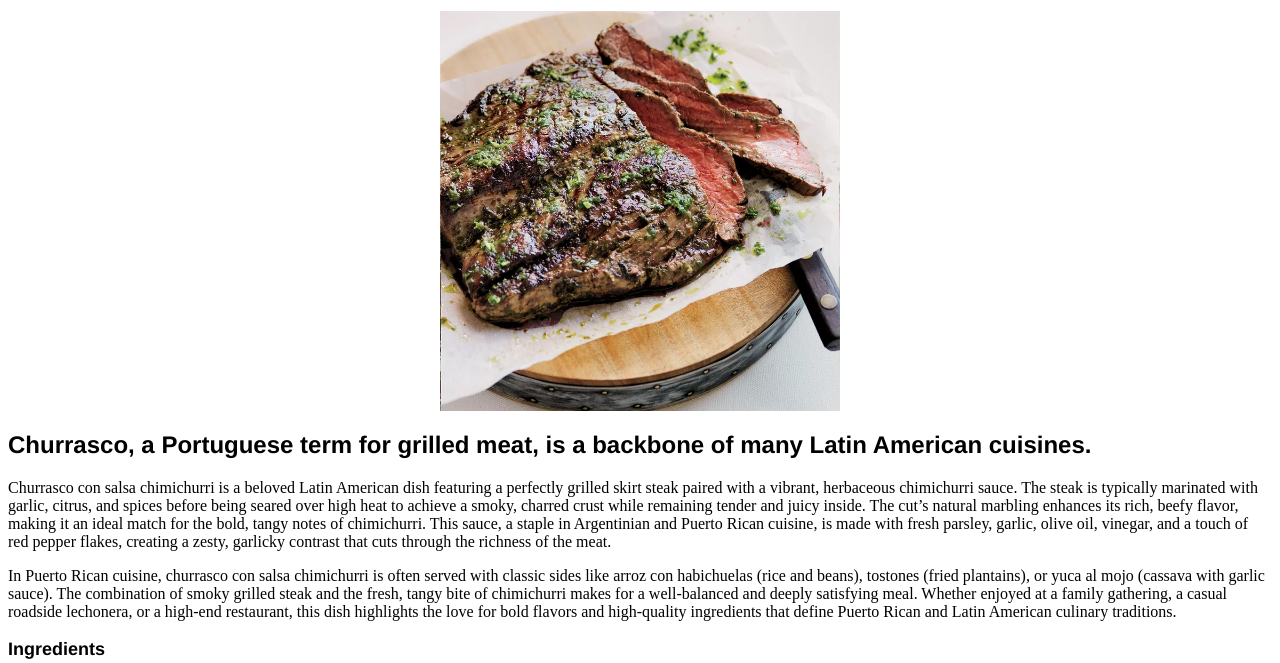
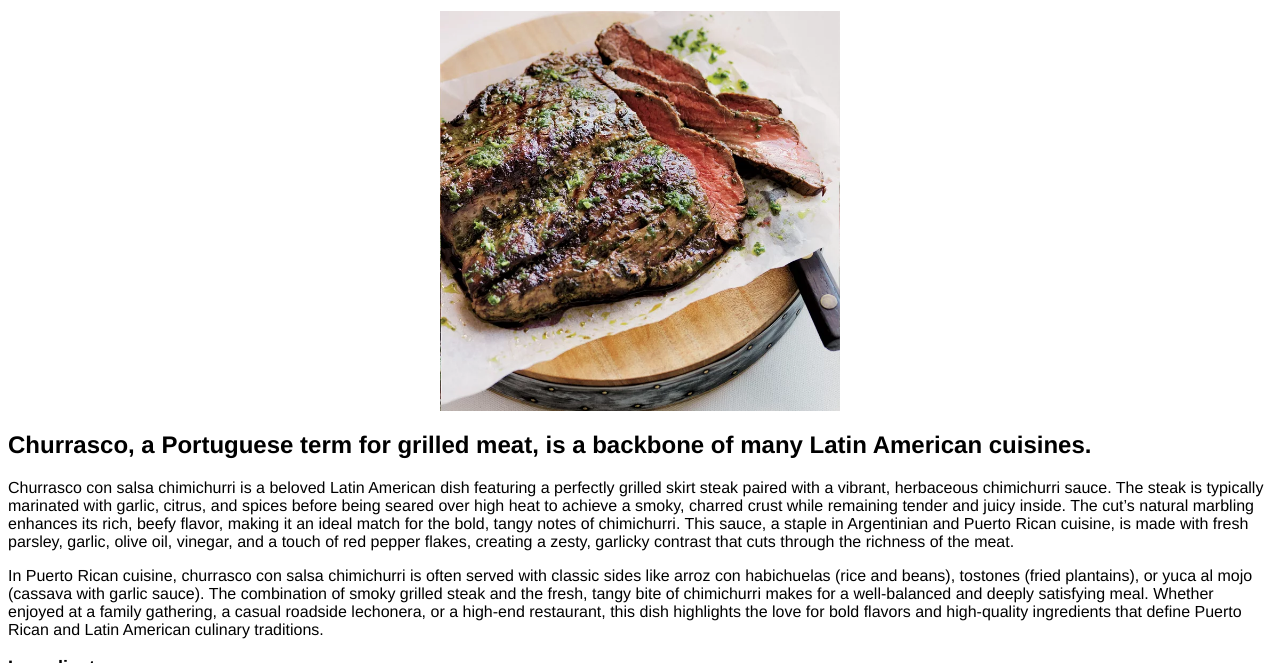
Before and after one commit to aleynnanq/odin-recipes, a plain HTML site: page recipes/churrasco.html in a window 1280 px wide. Shown: the part 137-800 px from the top of the page. Drawn offline with Linux system fonts and the light colour scheme.

Commit message:
Style p and li

```diff
--- a/style.css
+++ b/style.css
@@ -39,3 +39,12 @@ h3 {
   font-size: 18px;
   font-weight: 600;
 }
+
+p,
+li {
+  color: black;
+  text-align: left;
+  font-family: "Franklin Gothic Medium", "Arial Narrow", Arial, sans-serif;
+  font-size: 16px;
+  font-weight: 500;
+}
```
